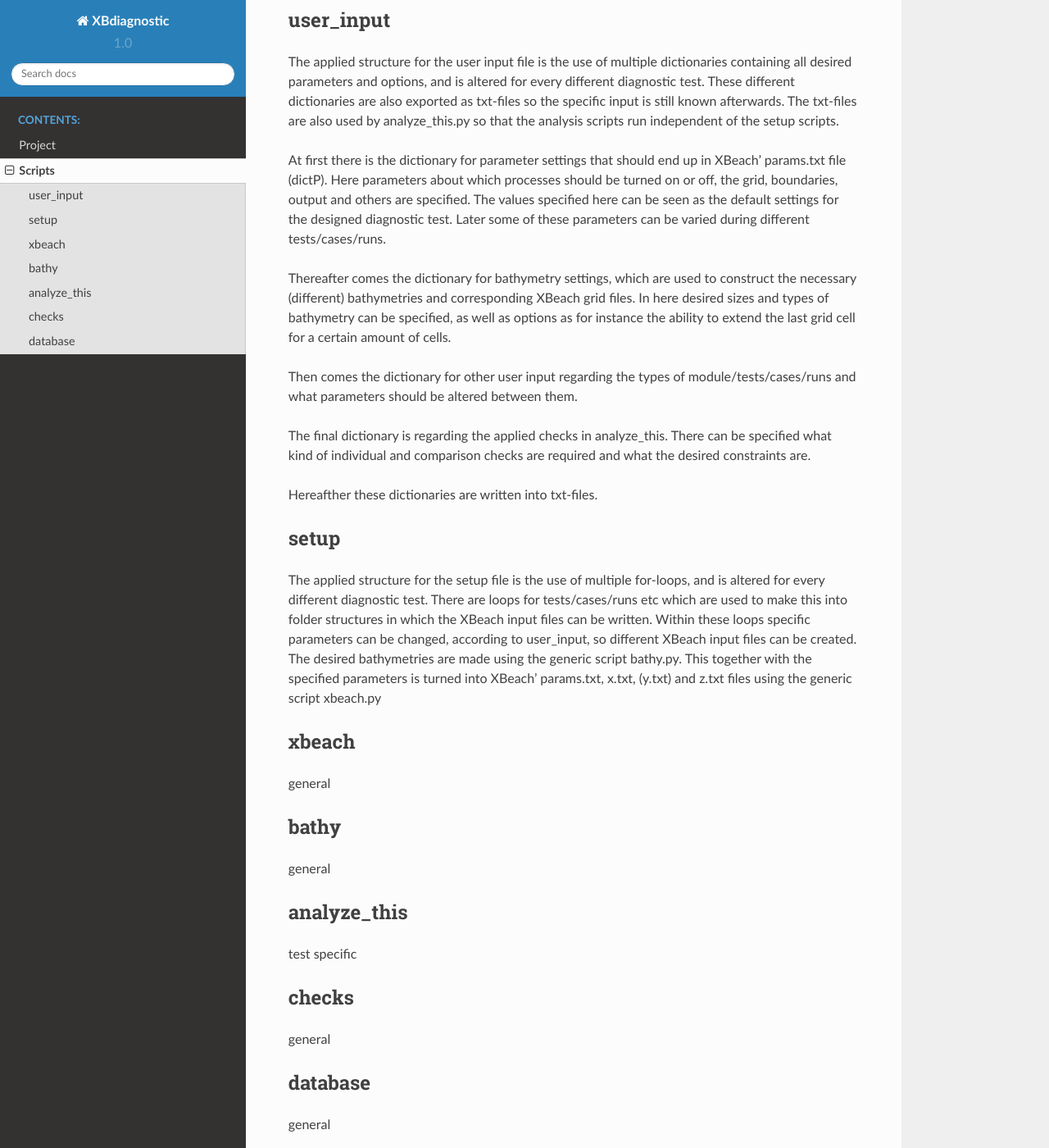
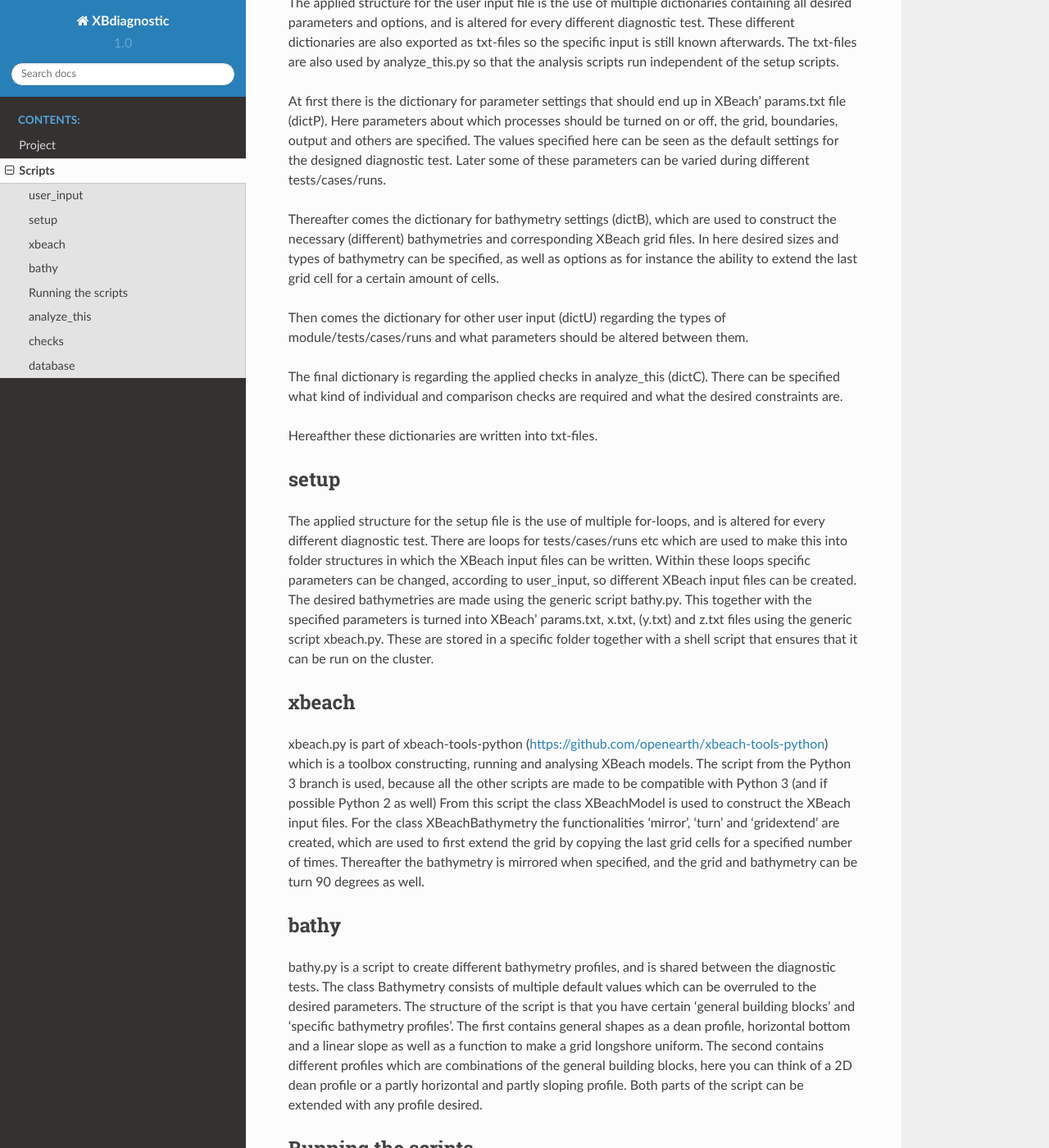
Before and after one commit to openearth/xbeach-test-python, a Sphinx documentation site: the page built from docs/scripts.rst, in a window 1280 px wide and 1400 px high, scrolled down 296 px. Shown: the whole window at 82% size. Built offline with Sphinx 7.4.7 and the Read the Docs theme 2.0.0, drawn with Linux system fonts in a browser that asks for light colours; pages that are not in the unit, such as notebooks, are missing from menus; some of the changed text lies outside the part shown.

Commit message:
Added text

```diff
--- a/docs/index.rst
+++ b/docs/index.rst
@@ -6,7 +6,7 @@
 Welcome to XBdiagnostic's documentation!
 ======================================
 
-'XBdiagnostic' is the project where diagnostic tests are created for the process-based model of XBeach.
+'XBdiagnostic' is the project within the 'openearth' environment where diagnostic tests are created for the process-based model of XBeach.
 The tests run beside of the current skillbed and are more focussed on testing specific modules of the code rather then the performance of the entire model.
 Herefore the setup of the models is simple and only the relevant processes to test the module are turned on.
 The idea is that by testing specific processes and functionalities of the code, more insight is created whether they still perform as intended.
--- a/docs/scripts.rst
+++ b/docs/scripts.rst
@@ -1,6 +1,3 @@
-Hier uitleggen hoe de scripts in het algemeen te werk gaan, bij avalanching.rst wordt de specieke implementatie voor die test besproken
-
-
 Scripts
 ==========
 
@@ -19,12 +16,12 @@
 The values specified here can be seen as the default settings for the designed diagnostic test.
 Later some of these parameters can be varied during different tests/cases/runs.
 
-Thereafter comes the dictionary for bathymetry settings, which are used to construct the necessary (different) bathymetries and corresponding XBeach grid files.
+Thereafter comes the dictionary for bathymetry settings (dictB), which are used to construct the necessary (different) bathymetries and corresponding XBeach grid files.
 In here desired sizes and types of bathymetry can be specified, as well as options as for instance the ability to extend the last grid cell for a certain amount of cells.
 
-Then comes the dictionary for other user input regarding the types of module/tests/cases/runs and what parameters should be altered between them.
+Then comes the dictionary for other user input (dictU) regarding the types of module/tests/cases/runs and what parameters should be altered between them.
 
-The final dictionary is regarding the applied checks in analyze_this.
+The final dictionary is regarding the applied checks in analyze_this (dictC).
 There can be specified what kind of individual and comparison checks are required and what the desired constraints are.
 
 Hereafther these dictionaries are written into txt-files.
@@ -36,37 +33,64 @@
 There are loops for tests/cases/runs etc which are used to make this into folder structures in which the XBeach input files can be written.
 Within these loops specific parameters can be changed, according to user_input, so different XBeach input files can be created.
 The desired bathymetries are made using the generic script bathy.py.
-This together with the specified parameters is turned into XBeach' params.txt, x.txt, (y.txt) and z.txt files using the generic script xbeach.py
-
+This together with the specified parameters is turned into XBeach' params.txt, x.txt, (y.txt) and z.txt files using the generic script xbeach.py.
+These are stored in a specific folder together with a shell script that ensures that it can be run on the cluster.
 
 
 xbeach
 ------
-general
-
-
+xbeach.py is part of xbeach-tools-python (https://github.com/openearth/xbeach-tools-python) which is a toolbox constructing, running and analysing XBeach models.
+The script from the Python 3 branch is used, because all the other scripts are made to be compatible with Python 3 (and if possible Python 2 as well)
+From this script the class XBeachModel is used to construct the XBeach input files.
+For the class XBeachBathymetry the functionalities 'mirror', 'turn' and 'gridextend' are created, which are used to first extend the grid by copying the last grid cells for a specified number of times.
+Thereafter the bathymetry is mirrored when specified, and the grid and bathymetry can be turn 90 degrees as well.
 
 
 bathy
 -----
-general
+bathy.py is a script to create different bathymetry profiles, and is shared between the diagnostic tests.
+The class Bathymetry consists of multiple default values which can be overruled to the desired parameters.
+The structure of the script is that you have certain 'general building blocks' and 'specific bathymetry profiles'.
+The first contains general shapes as a dean profile, horizontal bottom and a linear slope as well as a function to make a grid longshore uniform.
+The second contains different profiles which are combinations of the general building blocks, here you can think of a 2D dean profile or a partly horizontal and partly sloping profile.
+Both parts of the script can be extended with any profile desired.
 
+Running the scripts
+-------------------
+Now all XBeach input files are created they can be run on the cluster using the files runall.py, check_runs.py and clean_cluster.py.
+These are based on generic scripts and do not need explanation regarding the diagnostic tests.
 
 
 analyze_this
 ------------
-test specific
+After all XBeach models have run the results are stored in the specified folder structure.
+Then these results are analysed using the scripts analyze_this.py which is diagnostic test specific.
+The structure of the script is the same as setup.py in the way that it uses the same for-loop structure.
+But in this script it reads this input structure from the dictionary txt-files created by user_input.py.
+Then using these loops all the different netCDF XBeach output files are read, to get the desired parameters.
 
+Thereafter starts a new for-loop to perform multiple checks on each netCDF file, as specified in dictionary C.
+If a certain check like 'massbalance' is specified, this will be performed using checks.py.
+In this generic file different kinds of checks are specified with all a specific needed input, but all with a single value as result.
+If a check has a satisfactory result it gets check = 0, if the test has run but the result is unsatisfactory it gets check = 1.
+When a check is called for but something went wrong it gets check = 2.
 
+The results of all performed checks are stored in a database using database.py.
+From here all checks with a value > 0 can be used to send an error message to the responsible person.
+
+There is also the possibility to for instance make plots here and include them in the folder structure.
 
 
 
 checks
 ------
-general
-
+checks.py is a script containing different functions to test the XBeach results, and is shared between the diagnostic tests.
+It contains checks that are performed over the whole grid (e.g. a mass balance check) and checks that are performed over a certain transect (usually the middle one).
+Herefore there are also some additional functions to filter out the middle transect or calculating the slope per grid cell.
+The output of all checks is a single value.
 
 
 database
 --------
-general
+database.py is a script to make and use a database to store the results of the checks per module/test/case/run/check, and is shared between the diagnostic tests.
+It uses a SLQ type database, for now sqlite3 for Python as a local database.
```
Also changed, not shown: other parts of docs/index.rst (+2 -0 lines), docs/project.rst (+1 -12 lines).
